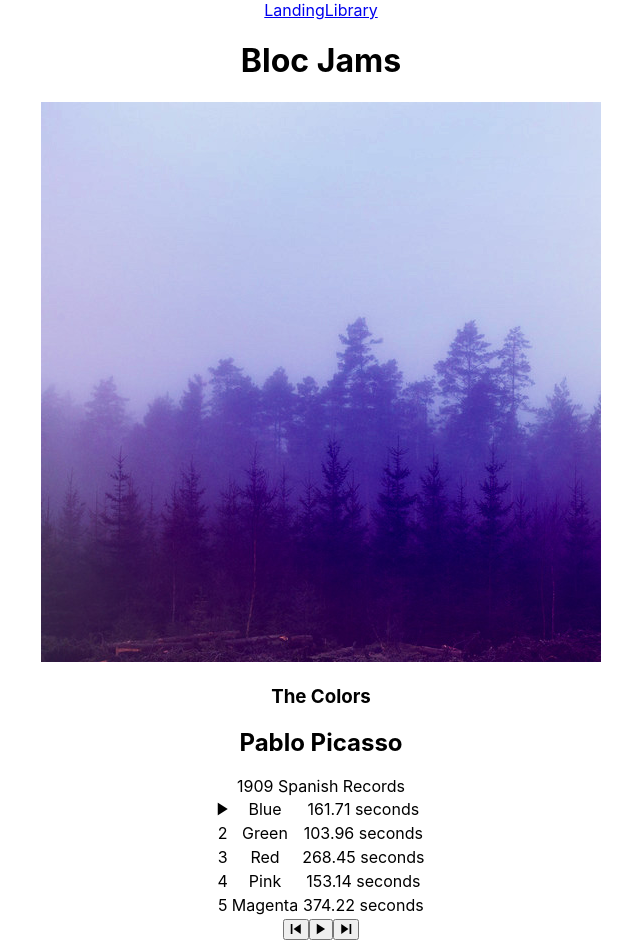
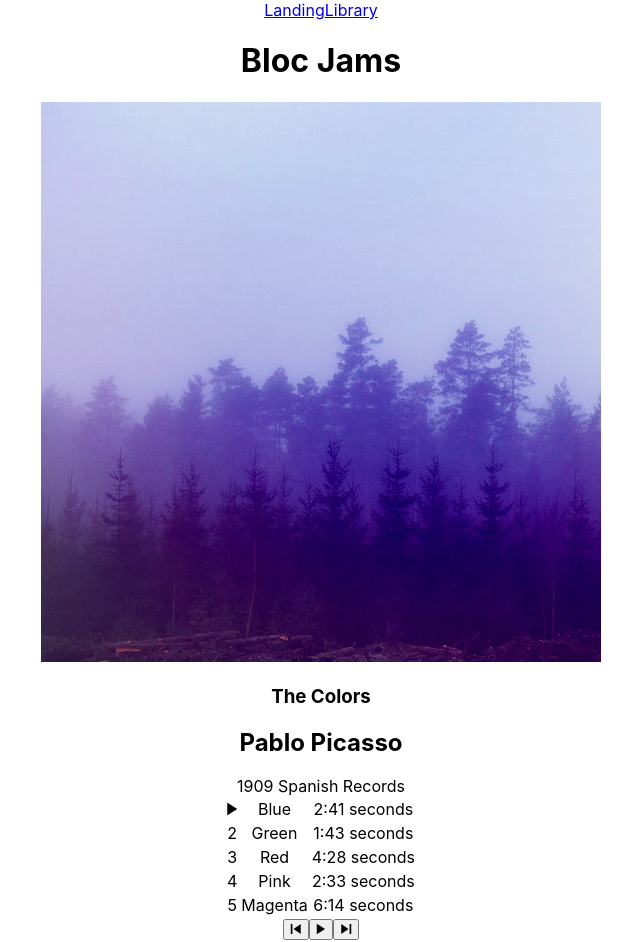
Before and after one commit to nilsDE/bloc-jams-react, a React (Create React App) app: page /album/the-colors in a window 1280 px wide. Shown: the top 942 px of the page, without its empty margins (319-959 px from the left). Built offline with nearby package versions, Linux system fonts and the light colour scheme; some icons are missing.

Commit message:
corrected checkpoint range inputs

```diff
--- a/src/components/Album.js
+++ b/src/components/Album.js
@@ -155,7 +155,7 @@
                     onMouseEnter={() => this.mouseEnter(song)} onMouseLeave={() => this.mouseOut()}>
                   <td>{this.giveInfo(song, index)}</td>
                   <td>{song.title}</td>
-                  <td>{`${song.duration} seconds`}</td>
+                  <td>{`${this.formatTime(song.duration)} seconds`}</td>
                 </tr>
                )
              }
```
